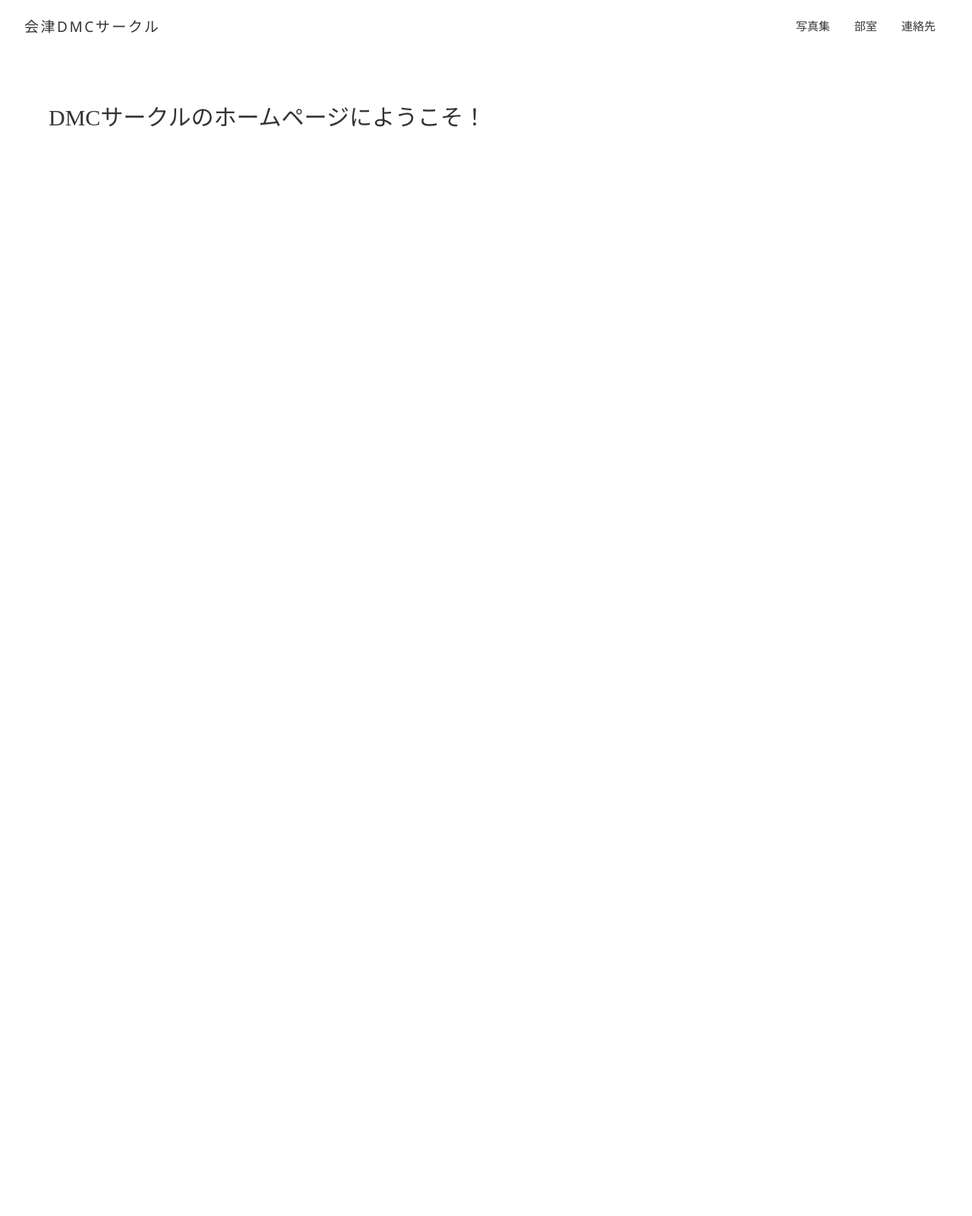
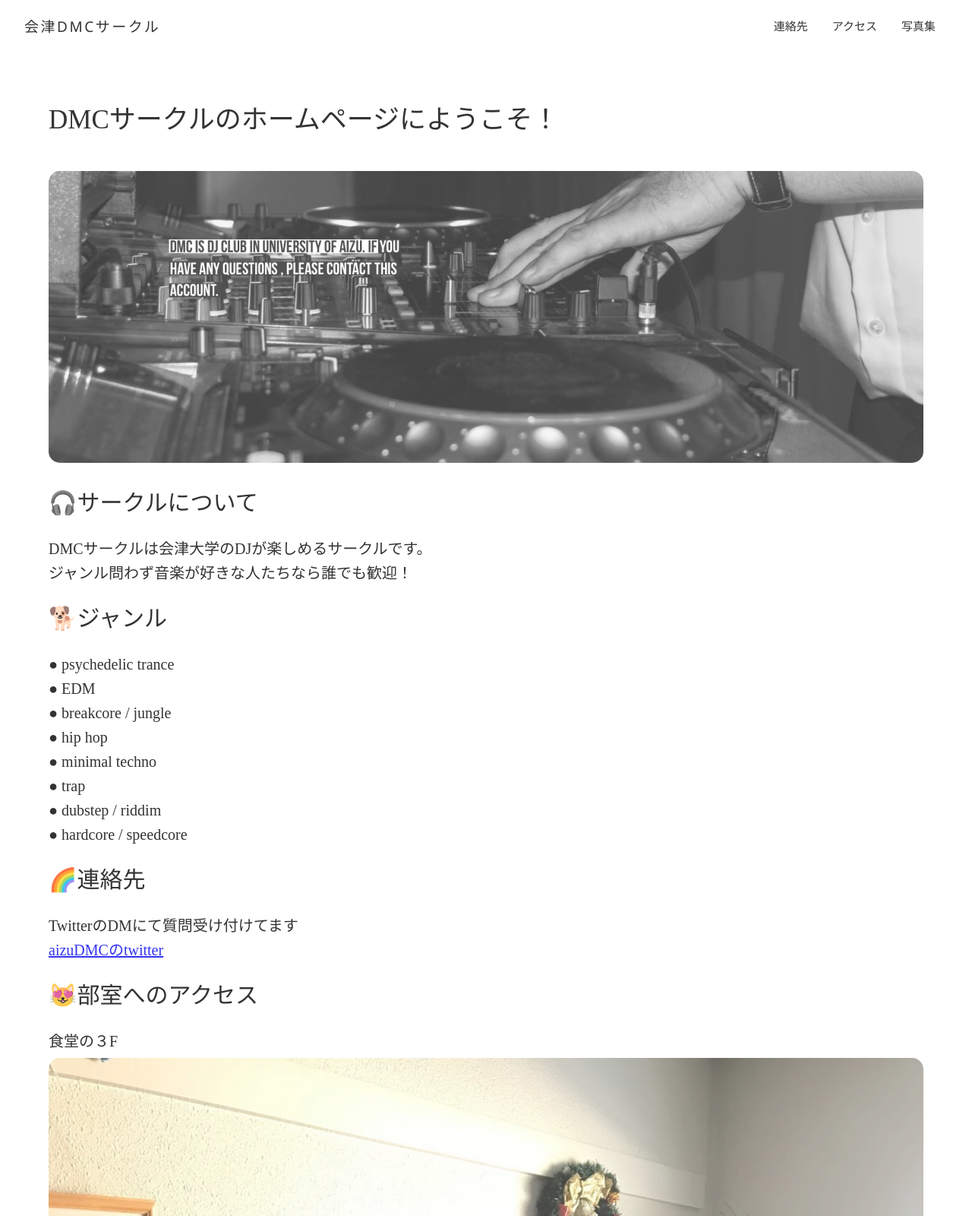
Before and after one commit to jumang4423/aizuDMC, a Gatsby site: page / in a window 1280 px wide. Shown: the top 1600 px of the page at 76% size. Before the commit the page ends 800 px from the top, so only its background shows below. Built offline with nearby package versions, Linux system fonts and the light colour scheme; Gatsby itself is replaced by a stand-in of ours.

Commit message:
hanyo fuck

```diff
--- a/src/components/HeaderThings.tsx
+++ b/src/components/HeaderThings.tsx
@@ -10,15 +10,16 @@ const HeaderThings: React.FC<Props> = () => {
 
     return (
         <div className="Things">
+            <Link to="/contact">
+                <HeaderButton Name="連絡先" />
+            </Link>
+            <Link to="/room">
+                <HeaderButton Name="アクセス" />
+            </Link>
             <Link to="/pictures">
                 <HeaderButton Name="写真集" />
             </Link>
-            <Link to="/room">
-                <HeaderButton Name="部室" />
-            </Link>
-            <Link to="/contact">
-                <HeaderButton Name="連絡先" />
-            </Link>
+
 
         </div>
     )
--- a/src/components/Main.tsx
+++ b/src/components/Main.tsx
@@ -1,5 +1,7 @@
 import React from 'react';
 import "@/styles/component/MDArea.scss";
+
+// pictures
 
 interface Props {
 }
@@ -9,9 +11,92 @@ const Main: React.FC<Props> = () => {
 
     return (
         <div className="MDArea">
-            <h1 >
-                DMCサークルのホームページにようこそ！
-            </h1>
+            <h1 > DMCサークルのホームページにようこそ！</h1>
+
+            <img src="/bk.jpg" alt="dmc" width="100%"></img>
+
+            <h2 >🎧サークルについて </h2>
+
+            <h3 >
+                DMCサークルは会津大学のDJが楽しめるサークルです。
+            </h3>
+            <h3>
+                ジャンル問わず音楽が好きな人たちなら誰でも歓迎！
+            </h3>
+            <h2 ></h2>
+
+            <h2 >🐕ジャンル </h2>
+            <h3 >
+                ● psychedelic trance
+            </h3>
+            <h3 >
+                ● EDM
+            </h3>
+            <h3 >
+                ● breakcore / jungle
+            </h3>
+            <h3 >
+                ● hip hop
+            </h3>
+            <h3 >
+                ● minimal techno
+            </h3>
+            <h3 >
+                ● trap
+            </h3>
+            <h3 >
+                ● dubstep / riddim
+            </h3>
+            <h3 >
+                ● hardcore / speedcore
+            </h3>
+            <h2 ></h2>
+            <h2 >🌈連絡先 </h2>
+            <h3 >
+                TwitterのDMにて質問受け付けてます
+            </h3>
+            <a href="https://twitter.com/aizudmc"> aizuDMCのtwitter </a>
+            <h2 ></h2>
+            <h2 >😻部室へのアクセス　</h2>
+            <h3 >
+                食堂の３F
+            </h3>
+            <img src="/room.jpg" alt="dmc" width="100%"></img>
+            <h2 ></h2>
+            <h2 >💩写真集　</h2>
+            <h3 >
+                DMCサークルで行われたイベントの写真集です。
+            </h3>
+            <h2 ></h2>
+            <h3 >
+                1. ぶりぶり（？）
+            </h3>
+            <img src="/buriburi.jpg" alt="dmc" width="100%"></img>
+            <h3 >
+                2. きれいなDJ機材の写真
+            </h3>
+            <img src="/djnoice.jpg" alt="dmc" width="100%"></img>
+            <h3 >
+                3. 美しい日本の文化の尊重
+            </h3>
+            <img src="/sakura.jpg" alt="dmc" width="100%"></img>
+            <h3 >
+                4. ボーリング
+            </h3>
+            <img src="/bowl.jpg" alt="dmc" width="100%"></img>
+            <h3 >
+                5. 写像
+            </h3>
+            <img src="/jdjd.jpeg" alt="dmc" width="100%"></img>
+            <h3 >
+                6. 学祭のポップコーン
+            </h3>
+            <img src="/popcorn.jpeg" alt="dmc" width="100%"></img>
+            <img src="/popc.jpg" alt="dmc" width="100%"></img>
+            <h3 >
+                7. イベント
+            </h3>
+            <img src="/people.jpg" alt="dmc" width="100%"></img>
         </div>
     )
 }
--- a/src/styles/component/MDArea.scss
+++ b/src/styles/component/MDArea.scss
@@ -1,6 +1,6 @@
 .MDArea {
     width: 90vw;
-    margin: 140px 5vw;;
+    margin: 140px 5vw;
     background: #ffffff;
     // box-shadow: -2px -2px 2px rgba(240, 240, 243, 0.42), 2px 2px 2px rgba(0, 0, 0, 0.13);
     opacity: 0;
@@ -14,7 +14,24 @@
     backdrop-filter: blur(3px);
 
     h1 {
+        font-size: 35px;
+        margin-bottom: 50px;
+    }
+    h2 {
         font-size: 30px;
+        margin-bottom: 35px;
+    }
+    h3 {
+        font-size: 20px;
+        margin-bottom: 12px;
+    }
+    a {
+        font-size: 20px;
+        margin-bottom: 12px;
+    }
+    img {
+        margin-bottom: 35px;
+        border-radius: 15px;
     }
 }
 
```
Also changed, not shown: src/images/popc.jpg (deleted), static/bk.jpg (added), static/bowl.JPG (renamed from src/images/bowl.JPG), static/buriburi.jpg (renamed from src/images/buriburi.jpg), static/djnoice.jpg (renamed from src/images/djnoice.JPEG), static/icon.jpg (renamed from src/images/icon.jpg), static/jdjd.JPEG (renamed from src/images/jdjd.JPEG), static/people.JPG (renamed from src/images/people.JPG), static/popc.jpg (added), static/popcorn.jpeg (renamed from src/images/popcorn.jpeg), static/room.JPG (renamed from src/images/room.JPG), static/sakura.jpg (renamed from src/images/sakura.jpg).
